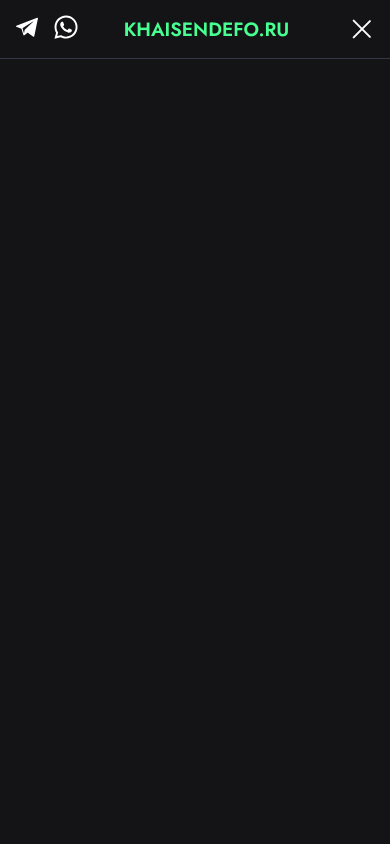
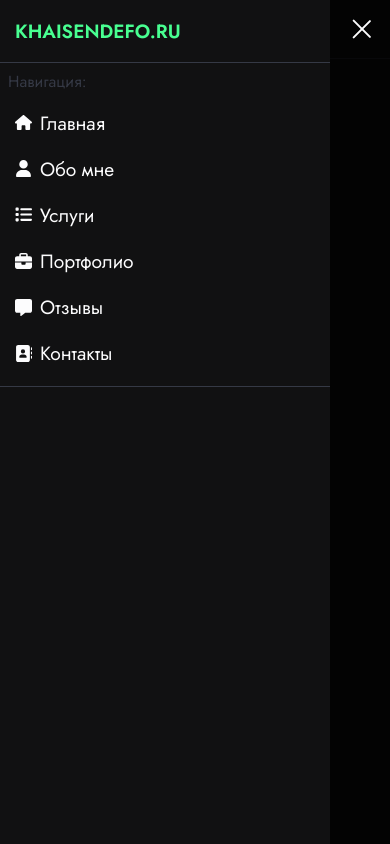
Before and after one commit to khaisendefo/khaisendefo, a website built with Vite: page src/index.html in a window 390 px wide. Both pictures are taken after a click on the button "burger". Built offline with nearby package versions, Linux system fonts and the light colour scheme.

Commit message:
Mobile menu is 40% ready

```diff
--- /dev/null
+++ b/src/html/base/sidebar-menu.html
@@ -0,0 +1,67 @@
+<div class="sidebar-overlay"></div>
+<aside class="sidebar-menu">
+  <div class="sidebar-menu__inner">
+    <div class="sidebar-menu__container">
+      <header class="sidebar-menu__header">
+        <div class="sidebar-menu__top">
+          <a class="sidebar-menu__logo logotype" href="#">khaisendefo.ru</a>
+        </div>
+      </header>
+      <section class="sidebar-menu__submenu">
+        <h3 class="sidebar-menu__label">Навигация:</h3>
+        <nav class="sidebar-menu__nav">
+          <ul class="sidebar-menu__list">
+            <li class="sidebar-menu__item">
+              <a class="sidebar-menu__link text-link-sidebar" href="#">
+                <svg xmlns="http://www.w3.org/2000/svg" viewBox="0 0 576 512">
+                  <path d="M575.8 255.5c0 18-15 32.1-32 32.1l-32 0 .7 160.2c0 2.7-.2 5.4-.5 8.1l0 16.2c0 22.1-17.9 40-40 40l-16 0c-1.1 0-2.2 0-3.3-.1c-1.4 .1-2.8 .1-4.2 .1L416 512l-24 0c-22.1 0-40-17.9-40-40l0-24 0-64c0-17.7-14.3-32-32-32l-64 0c-17.7 0-32 14.3-32 32l0 64 0 24c0 22.1-17.9 40-40 40l-24 0-31.9 0c-1.5 0-3-.1-4.5-.2c-1.2 .1-2.4 .2-3.6 .2l-16 0c-22.1 0-40-17.9-40-40l0-112c0-.9 0-1.9 .1-2.8l0-69.7-32 0c-18 0-32-14-32-32.1c0-9 3-17 10-24L266.4 8c7-7 15-8 22-8s15 2 21 7L564.8 231.5c8 7 12 15 11 24z"/>
+                </svg>
+                Главная
+              </a>
+            </li>
+            <li class="sidebar-menu__item">
+              <a class="sidebar-menu__link text-link-sidebar" href="#">
+                <svg xmlns="http://www.w3.org/2000/svg" viewBox="0 0 448 512">
+                  <path d="M224 256A128 128 0 1 0 224 0a128 128 0 1 0 0 256zm-45.7 48C79.8 304 0 383.8 0 482.3C0 498.7 13.3 512 29.7 512l388.6 0c16.4 0 29.7-13.3 29.7-29.7C448 383.8 368.2 304 269.7 304l-91.4 0z"/>
+                </svg>
+                Обо мне
+              </a>
+            </li>
+            <li class="sidebar-menu__item">
+              <a class="sidebar-menu__link text-link-sidebar" href="#">
+                <svg xmlns="http://www.w3.org/2000/svg" viewBox="0 0 512 512">
+                  <path d="M40 48C26.7 48 16 58.7 16 72l0 48c0 13.3 10.7 24 24 24l48 0c13.3 0 24-10.7 24-24l0-48c0-13.3-10.7-24-24-24L40 48zM192 64c-17.7 0-32 14.3-32 32s14.3 32 32 32l288 0c17.7 0 32-14.3 32-32s-14.3-32-32-32L192 64zm0 160c-17.7 0-32 14.3-32 32s14.3 32 32 32l288 0c17.7 0 32-14.3 32-32s-14.3-32-32-32l-288 0zm0 160c-17.7 0-32 14.3-32 32s14.3 32 32 32l288 0c17.7 0 32-14.3 32-32s-14.3-32-32-32l-288 0zM16 232l0 48c0 13.3 10.7 24 24 24l48 0c13.3 0 24-10.7 24-24l0-48c0-13.3-10.7-24-24-24l-48 0c-13.3 0-24 10.7-24 24zM40 368c-13.3 0-24 10.7-24 24l0 48c0 13.3 10.7 24 24 24l48 0c13.3 0 24-10.7 24-24l0-48c0-13.3-10.7-24-24-24l-48 0z"/>
+                </svg>
+                Услуги
+              </a>
+            </li>
+            <li class="sidebar-menu__item">
+              <a class="sidebar-menu__link text-link-sidebar" href="#">
+                <svg xmlns="http://www.w3.org/2000/svg" viewBox="0 0 512 512">
+                  <path d="M184 48l144 0c4.4 0 8 3.6 8 8l0 40L176 96l0-40c0-4.4 3.6-8 8-8zm-56 8l0 40L64 96C28.7 96 0 124.7 0 160l0 96 192 0 128 0 192 0 0-96c0-35.3-28.7-64-64-64l-64 0 0-40c0-30.9-25.1-56-56-56L184 0c-30.9 0-56 25.1-56 56zM512 288l-192 0 0 32c0 17.7-14.3 32-32 32l-64 0c-17.7 0-32-14.3-32-32l0-32L0 288 0 416c0 35.3 28.7 64 64 64l384 0c35.3 0 64-28.7 64-64l0-128z"/>
+                </svg>
+                Портфолио
+              </a>
+            </li>
+            <li class="sidebar-menu__item">
+              <a class="sidebar-menu__link text-link-sidebar" href="#">
+                <svg xmlns="http://www.w3.org/2000/svg" viewBox="0 0 512 512">
+                  <path d="M64 0C28.7 0 0 28.7 0 64L0 352c0 35.3 28.7 64 64 64l96 0 0 80c0 6.1 3.4 11.6 8.8 14.3s11.9 2.1 16.8-1.5L309.3 416 448 416c35.3 0 64-28.7 64-64l0-288c0-35.3-28.7-64-64-64L64 0z"/>
+                </svg>
+                Отзывы
+              </a>
+            </li>
+            <li class="sidebar-menu__item">
+              <a class="sidebar-menu__link text-link-sidebar" href="#">
+                <svg xmlns="http://www.w3.org/2000/svg" viewBox="0 0 512 512">
+                  <path d="M96 0C60.7 0 32 28.7 32 64l0 384c0 35.3 28.7 64 64 64l288 0c35.3 0 64-28.7 64-64l0-384c0-35.3-28.7-64-64-64L96 0zM208 288l64 0c44.2 0 80 35.8 80 80c0 8.8-7.2 16-16 16l-192 0c-8.8 0-16-7.2-16-16c0-44.2 35.8-80 80-80zm-32-96a64 64 0 1 1 128 0 64 64 0 1 1 -128 0zM512 80c0-8.8-7.2-16-16-16s-16 7.2-16 16l0 64c0 8.8 7.2 16 16 16s16-7.2 16-16l0-64zM496 192c-8.8 0-16 7.2-16 16l0 64c0 8.8 7.2 16 16 16s16-7.2 16-16l0-64c0-8.8-7.2-16-16-16zm16 144c0-8.8-7.2-16-16-16s-16 7.2-16 16l0 64c0 8.8 7.2 16 16 16s16-7.2 16-16l0-64z"/>
+                </svg>
+                Контакты
+              </a>
+            </li>
+          </ul>
+        </nav>
+      </section>
+    </div>
+  </div>
+</aside>
--- a/src/index.html
+++ b/src/index.html
@@ -5,10 +5,9 @@
 
   <body class="body">
 
-    <div class="cursor-dot-outline"></div>
-    <div class="cursor-dot"></div>
+    <load src="./html/components/header.html" />
 
-    <load src="./html/components/header.html" />
+    <load src="./html/base/sidebar-menu.html" />
 
     <script type="module" src="/js/main.js"></script>
   </body>
--- a/src/js/components/toggle.js
+++ b/src/js/components/toggle.js
@@ -1,19 +1,71 @@
+// export function useToggle() {
+//   document.addEventListener('DOMContentLoaded', function () {
+//     const toggleButton = document.querySelector('.header-burger');
+//     const nav = document.querySelector('.sidebar-menu');
+//     const navLinks = document.querySelectorAll('.sidebar-menu__link');
+//     const body = document.body;
+
+//     function closeNav() {
+//       toggleButton.classList.remove('active');
+//       nav.classList.remove('active');
+//       body.classList.remove('no-scroll');
+//     }
+
+//     toggleButton.addEventListener('click', function () {
+//       const isActive = toggleButton.classList.toggle('active');
+//       nav.classList.toggle('active');
+//       if (isActive) {
+//         body.classList.add('no-scroll');
+//       } else {
+//         body.classList.remove('no-scroll');
+//       }
+//     });
+
+//     document.addEventListener('click', function(event) {
+//       if (!nav.contains(event.target) && !toggleButton.contains(event.target)) {
+//         closeNav();
+//       }
+//     });
+
+//     nav.addEventListener('click', function(event) {
+//       if (event.target === nav) {
+//         closeNav();
+//       }
+//     });
+
+//     document.addEventListener('keydown', function(event) {
+//       if (event.key === 'Escape' && nav.classList.contains('active')) {
+//         closeNav();
+//       }
+//     });
+
+//     navLinks.forEach(function(navLink) {
+//       navLink.addEventListener('click', function() {
+//         closeNav();
+//       });
+//     });
+//   });
+// }
+
 export function useToggle() {
   document.addEventListener('DOMContentLoaded', function () {
     const toggleButton = document.querySelector('.header-burger');
-    const nav = document.querySelector('.header__nav');
-    const navLinks = document.querySelectorAll('.header__link');
+    const nav = document.querySelector('.sidebar-menu');
+    const navLinks = document.querySelectorAll('.sidebar-menu__link');
+    const overlay = document.querySelector('.sidebar-overlay');
     const body = document.body;
 
     function closeNav() {
       toggleButton.classList.remove('active');
       nav.classList.remove('active');
+      overlay.classList.remove('active');
       body.classList.remove('no-scroll');
     }
 
     toggleButton.addEventListener('click', function () {
       const isActive = toggleButton.classList.toggle('active');
       nav.classList.toggle('active');
+      overlay.classList.toggle('active');
       if (isActive) {
         body.classList.add('no-scroll');
       } else {
@@ -22,16 +74,12 @@ export function useToggle() {
     });
 
     document.addEventListener('click', function(event) {
-      if (!nav.contains(event.target) && !toggleButton.contains(event.target)) {
+      if (!nav.contains(event.target) && !toggleButton.contains(event.target) && !overlay.contains(event.target)) {
         closeNav();
       }
     });
 
-    nav.addEventListener('click', function(event) {
-      if (event.target === nav) {
-        closeNav();
-      }
-    });
+    overlay.addEventListener('click', closeNav);
 
     document.addEventListener('keydown', function(event) {
       if (event.key === 'Escape' && nav.classList.contains('active')) {
--- a/src/scss/base/vars.scss
+++ b/src/scss/base/vars.scss
@@ -4,8 +4,17 @@
   --neutral-color-20: #fcfcfd;
   --neutral-color-30: #353945;
   --neutral-color-40: #48ff91;
+  --neutral-color-50: #111112;
+  --neutral-color-60: #000000d8;
 
   // transition
   --transition: 0.2s ease-in-out;
 
+  // z-index
+  --z-index-1: 1;
+  --z-index-2: 2;
+  --z-index-3: 3;
+  --z-index-4: 4;
+  --z-index-5: 5;
+
 }
--- /dev/null
+++ b/src/scss/components/sidebar-menu.scss
@@ -0,0 +1,75 @@
+.sidebar-menu {
+  position: fixed;
+  top: 0;
+  z-index: var(--z-index-4);
+  width: 330px;
+  height: 100%;
+  background: var(--neutral-color-50);
+  transform: translateX(-100%);
+  transition: transform var(--transition);
+
+  &.active {
+    transform: translateX(0);
+  }
+
+  &__top {
+    border-bottom: 1px solid var(--neutral-color-30);
+    padding: 20px 15px;
+  }
+
+  &__submenu {
+    border-bottom: 1px solid var(--neutral-color-30);
+    padding: 10px 0;
+  }
+
+  &__label {
+    margin: 0 0 8px 8px;
+    font-weight: 400;
+    font-size: 1em;
+    color: var(--neutral-color-30);
+  }
+
+  &__link {
+    @include flex-align-center;
+    position: relative;
+    gap: 8px;
+    overflow: hidden;
+    padding: 12px 15px;
+    color: var(--neutral-color-20);
+    transition: all var(--transition);
+
+    &::before {
+      content: '';
+      position: absolute;
+      top: 0; right: 0;
+      display: none;
+      width: 3px;
+      height: 52.08px;
+      background-color: var(--neutral-color-40);
+      transition: all var(--transition);
+    }
+
+    & svg {
+      width: 17px;
+      height: 17px;
+    }
+
+    & path {
+      fill: var(--neutral-color-20);
+      transition: all var(--transition);
+    }
+
+    &:hover {
+      color: var(--neutral-color-40);
+      background: var(--neutral-color-30);
+
+      &::before {
+        display: block;
+      }
+
+      & svg path {
+        fill: var(--neutral-color-40);
+      }
+    }
+  }
+}
--- a/src/scss/global/global.scss
+++ b/src/scss/global/global.scss
@@ -21,8 +21,27 @@
   text-transform: uppercase;
   color: var(--neutral-color-40);
 
+  @include breakpoint-1200 {
+    margin-right: 20px;
+  }
+
   @include breakpoint-tablet {
-    margin-right: 20px;
     font-size: 1.2em;
   }
 }
+
+.sidebar-overlay {
+  position: fixed;
+  top: 0;
+  right: 0;
+  z-index: var(--z-index-3);
+  display: none;
+  width: 100%;
+  height: 100%;
+  background-color: var(--neutral-color-60);
+  transition: all var(--transition);
+
+  &.active {
+    display: block;
+  }
+}
--- a/src/scss/global/text.scss
+++ b/src/scss/global/text.scss
@@ -3,4 +3,9 @@
     font-weight: 400;
     font-size: 1.125em;
   }
+
+  &-link-sidebar {
+    font-weight: 400;
+    font-size: 1.2em;
+  }
 }
--- a/src/scss/main.scss
+++ b/src/scss/main.scss
@@ -4,3 +4,4 @@
 
 // components
 @import './components/header';
+@import './components/sidebar-menu';
```
